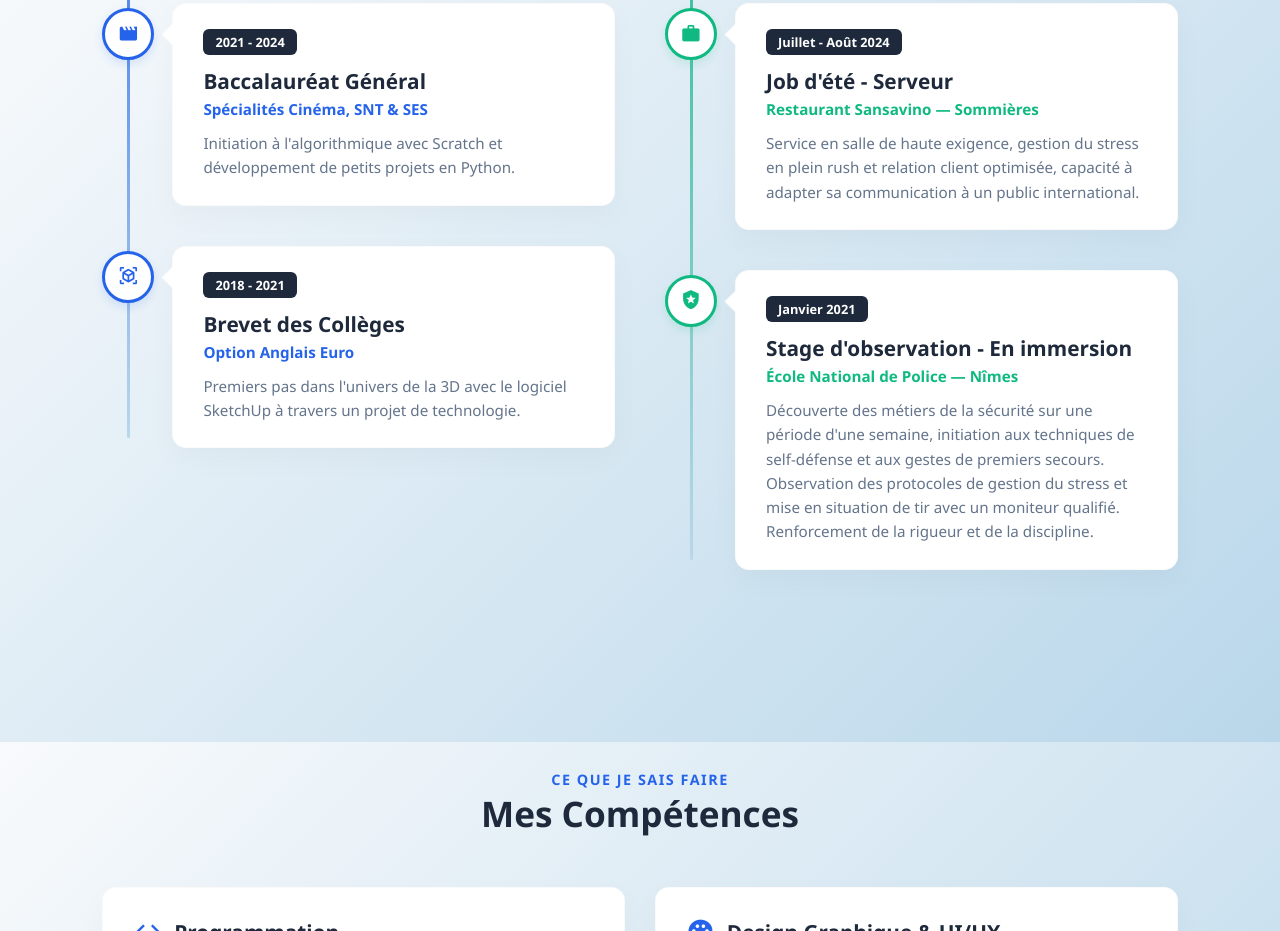
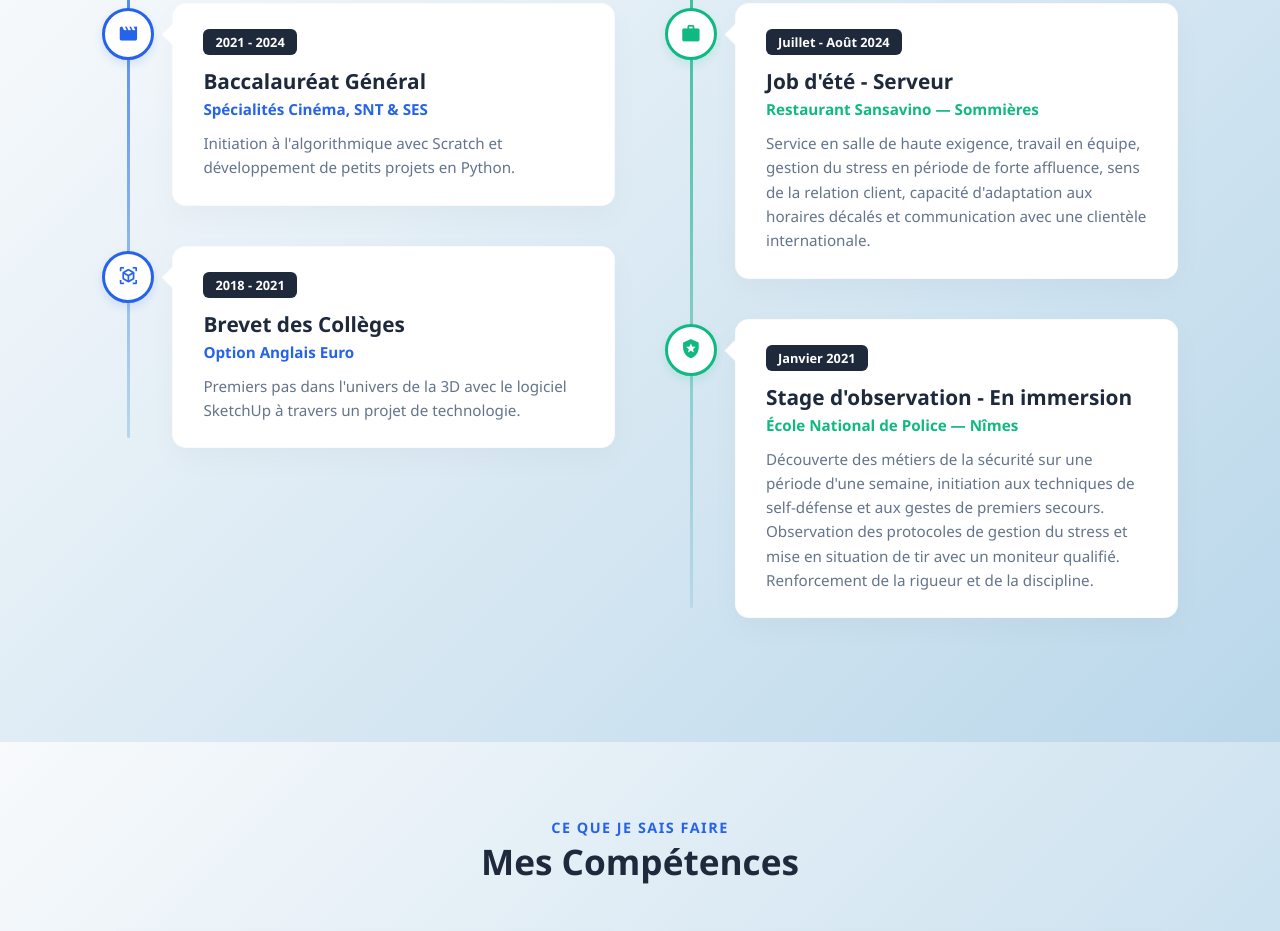
Before and after one commit to fregiersaxel2006-svg/portfolio, a plain HTML site: page index.html in a window 1280 px wide. Shown: the part 2458-3389 px from the top of the page. Drawn offline with Linux system fonts and the light colour scheme; animation ran at ten frames a second.

Commit message:
Update index.html

```diff
--- a/index.html
+++ b/index.html
@@ -235,7 +235,7 @@
                         <span class="timeline-date">Juillet - Août 2024</span>
                         <h3>Job d'été - Serveur</h3>
                         <h4>Restaurant Sansavino — Sommières</h4>
-                        <p>Service en salle de haute exigence, gestion du stress en plein rush et relation client optimisée, capacité à adapter sa communication à un public international.</p>
+                        <p>Service en salle de haute exigence, travail en équipe, gestion du stress en période de forte affluence, sens de la relation client, capacité d'adaptation aux horaires décalés et communication avec une clientèle internationale.</p>
                     </div>
                 </div>
 
```
